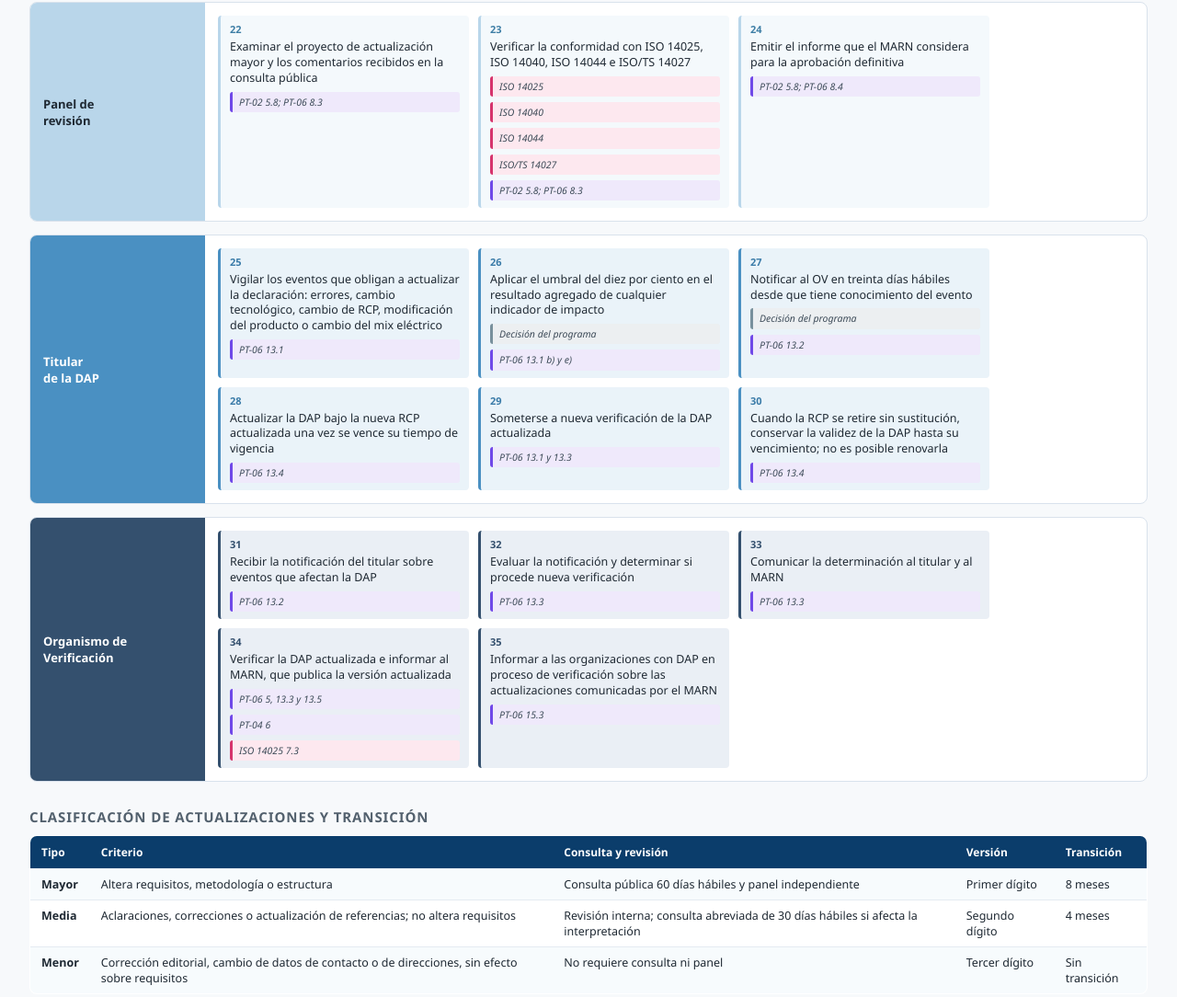
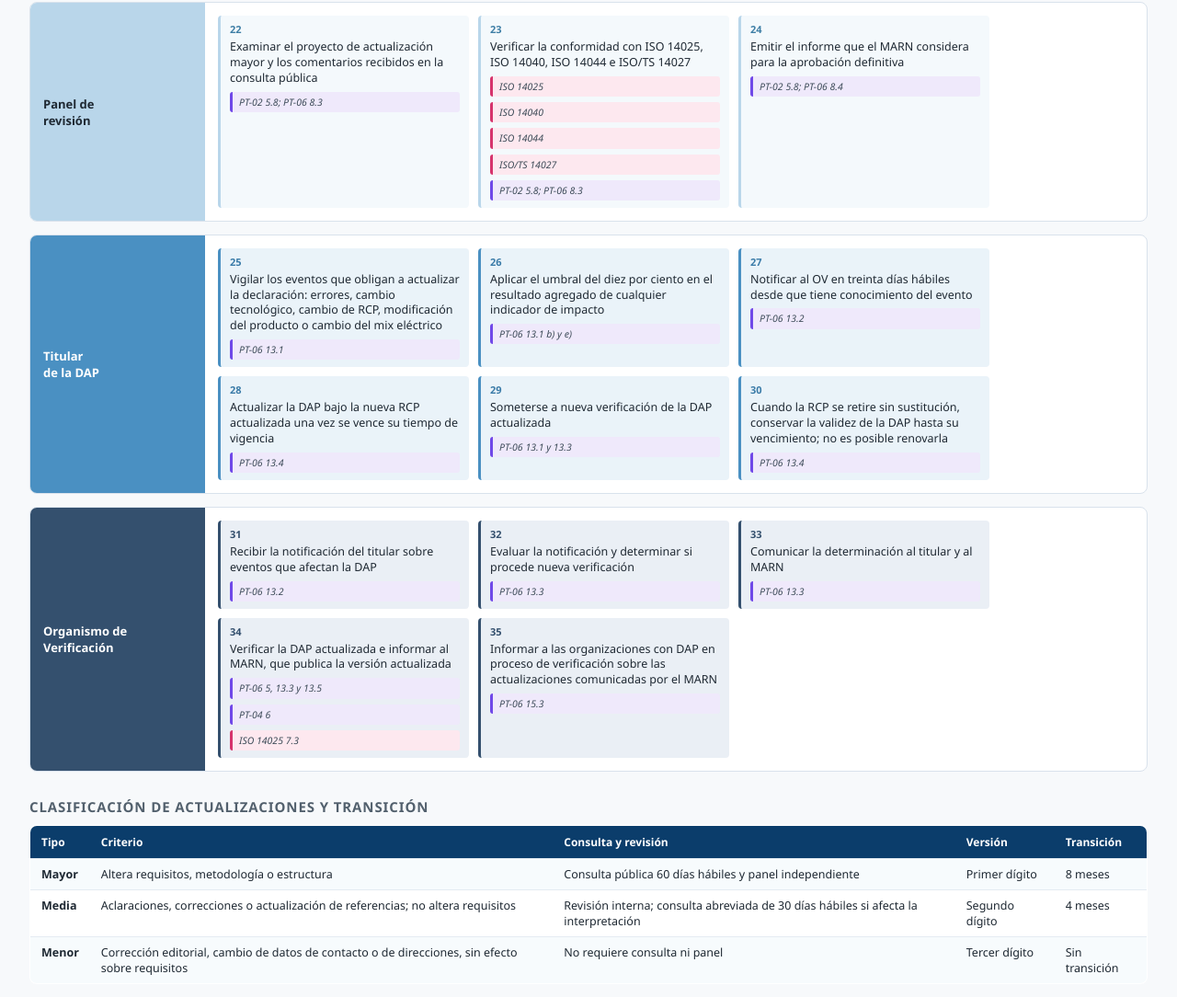
Before and after one commit to MalyJPL/DiagramaInstrumentosDAPElSalvador, a plain HTML site: page P06.html in a window 1280 px wide. Shown: the part 1700-2784 px from the top of the page at 92% size. Drawn offline with Linux system fonts and the light colour scheme.

Commit message:
ajustes rev p6

```diff
--- a/P06.html
+++ b/P06.html
@@ -129,8 +129,8 @@
   <div class="lane-label">Titular<br>de la DAP</div>
   <div class="lane-body">
     <div class="step"><b>25</b>Vigilar los eventos que obligan a actualizar la declaración: errores, cambio tecnológico, cambio de RCP, modificación del producto o cambio del mix eléctrico<span class="src pt">PT-06 13.1</span></div>
-    <div class="step"><b>26</b>Aplicar el umbral del diez por ciento en el resultado agregado de cualquier indicador de impacto<span class="src otro">Decisión del programa</span><span class="src pt">PT-06 13.1 b) y e)</span></div>
-    <div class="step"><b>27</b>Notificar al OV en treinta días hábiles desde que tiene conocimiento del evento<span class="src otro">Decisión del programa</span><span class="src pt">PT-06 13.2</span></div>
+    <div class="step"><b>26</b>Aplicar el umbral del diez por ciento en el resultado agregado de cualquier indicador de impacto<span class="src pt">PT-06 13.1 b) y e)</span></div>
+    <div class="step"><b>27</b>Notificar al OV en treinta días hábiles desde que tiene conocimiento del evento<span class="src pt">PT-06 13.2</span></div>
     <div class="step"><b>28</b>Actualizar la DAP bajo la nueva RCP actualizada una vez se vence su tiempo de vigencia<span class="src pt">PT-06 13.4</span></div>
     <div class="step"><b>29</b>Someterse a nueva verificación de la DAP actualizada<span class="src pt">PT-06 13.1 y 13.3</span></div>
     <div class="step"><b>30</b>Cuando la RCP se retire sin sustitución, conservar la validez de la DAP hasta su vencimiento; no es posible renovarla<span class="src pt">PT-06 13.4</span></div>
@@ -181,7 +181,6 @@
   <span><i class="dot" style="background:#2680c2"></i>SNCA Anexo II II y III.A</span>
   <span><i class="dot" style="background:#7048e8"></i>Procedimientos PT-02, PT-04 y PT-06</span>
   <span><i class="dot" style="background:#d6336c"></i>ISO 14025 (incl. 7.3), ISO 14040, ISO 14044 e ISO/TS 14027</span>
-  <span><i class="dot" style="background:#78909c"></i>Decisión del programa</span>
 </div>
 
 </body>
```
